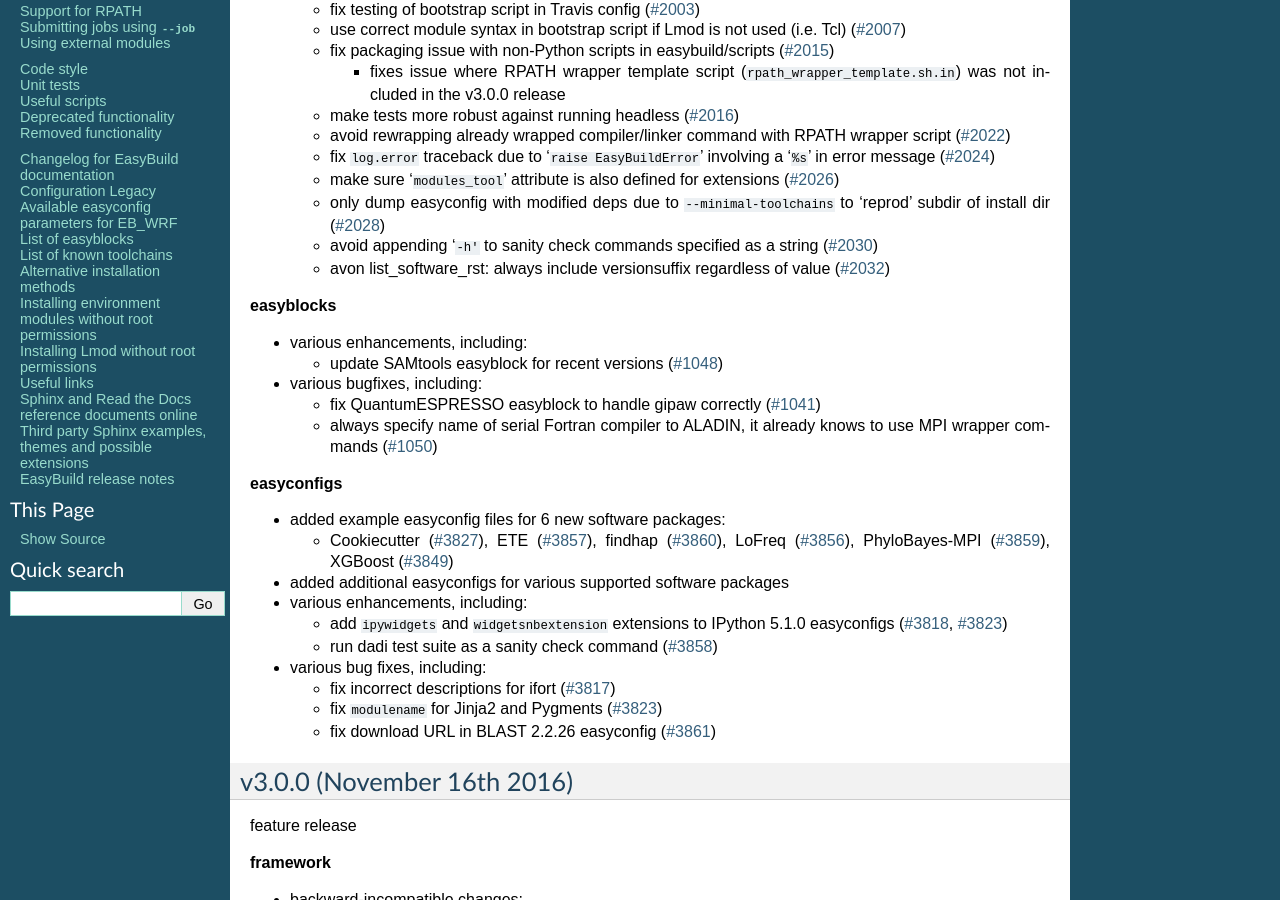
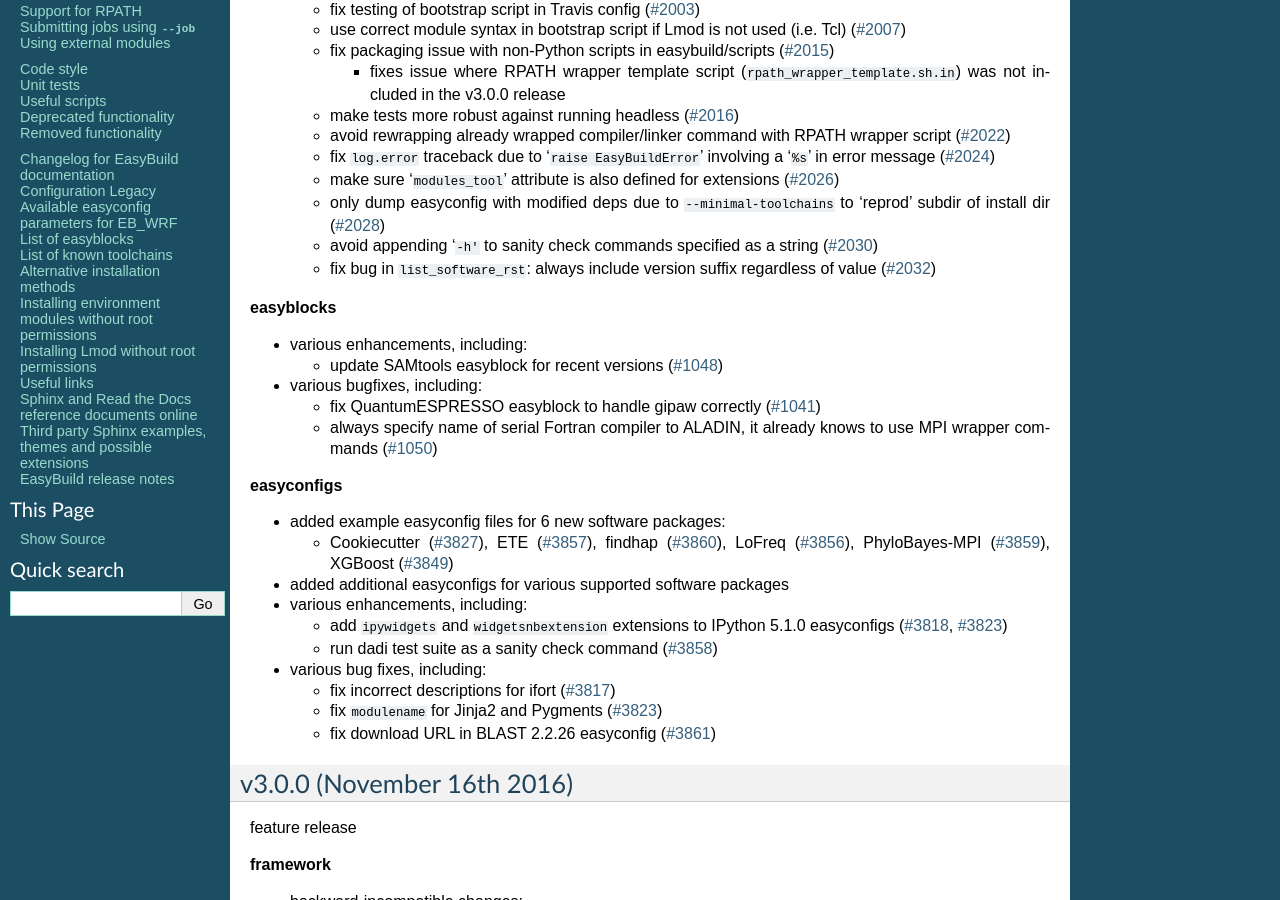
Before and after one commit to easybuilders/easybuild, a Sphinx documentation site: the page built from docs/Release_notes.rst, in a window 1280 px wide and 900 px high, scrolled down 453 px. Built offline with Sphinx 7.4.7, drawn with Linux system fonts in a browser that asks for light colours.

Commit message:
fix typo

```diff
--- a/docs/Release_notes.rst
+++ b/docs/Release_notes.rst
@@ -39,7 +39,7 @@
   * make sure '``modules_tool``' attribute is also defined for extensions (`#2026 <https://github.com/hpcugent/easybuild-framework/pull/2026>`_)
   * only dump easyconfig with modified deps due to ``--minimal-toolchains`` to 'reprod' subdir of install dir (`#2028 <https://github.com/hpcugent/easybuild-framework/pull/2028>`_)
   * avoid appending '``-h'`` to sanity check commands specified as a string (`#2030 <https://github.com/hpcugent/easybuild-framework/pull/2030>`_)
-  * avon list_software_rst: always include versionsuffix regardless of value (`#2032 <https://github.com/hpcugent/easybuild-framework/pull/2032>`_)
+  * fix bug in ``list_software_rst``: always include version suffix regardless of value (`#2032 <https://github.com/hpcugent/easybuild-framework/pull/2032>`_)
 
 **easyblocks**
 
```
